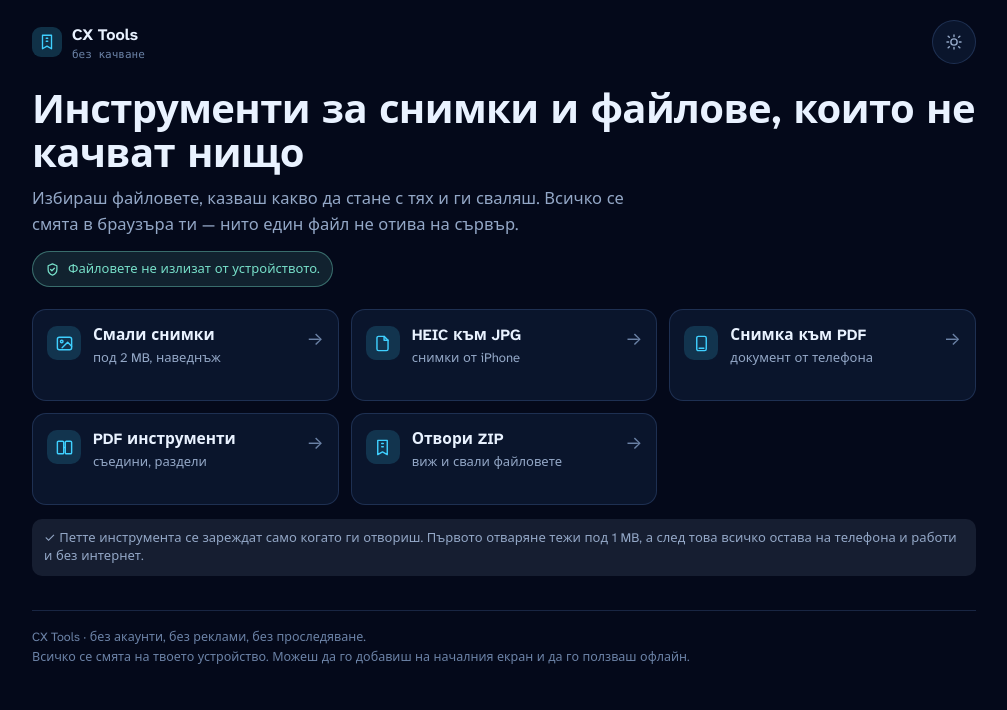
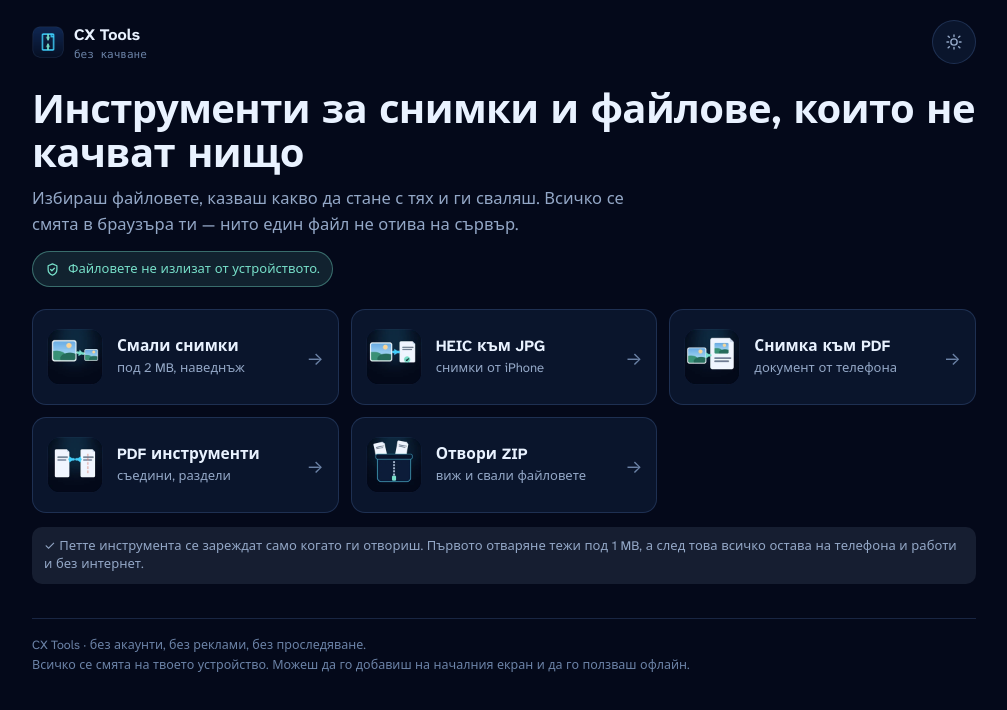
Before and after one commit to cepreu5/cx-apps-home, a plain HTML site: page cx-tools/index.html in a window 1280 px wide. Shown: the whole page, without its empty margins (136-1143 px from the left). Drawn offline with Linux system fonts and the light colour scheme.

Commit message:
CX Tools: real pictures on the five tiles and a proper logo, plus the missing moon icon in the mode switch

```diff
--- a/cx-tools/assets/css/app.css
+++ b/cx-tools/assets/css/app.css
@@ -113,12 +113,9 @@ a { color: var(--app-accent); }
   min-height: 44px;
 }
 .brand .mark {
-  width: 30px; height: 30px; border-radius: 9px; flex: none;
-  display: grid; place-items: center;
-  background: color-mix(in srgb, var(--app-accent) 20%, transparent);
-  color: var(--app-accent);
+  width: 32px; height: 32px; border-radius: 10px; flex: none; display: block;
 }
-.brand .mark svg { width: 18px; height: 18px; }
+.brand .mark img { width: 32px; height: 32px; display: block; }
 .brand small { display: block; font: 400 11px/1.2 var(--app-mono); color: var(--app-subtle); }
 
 .modebtn {
@@ -155,8 +152,8 @@ html[data-app-mode='light'] .modebtn .ic-moon { display: block; }
 @media (min-width: 920px) { .tiles { grid-template-columns: repeat(3, 1fr); } }
 
 .tile {
-  display: flex; align-items: flex-start; gap: 12px;
-  padding: 16px 14px; min-height: 92px;
+  display: flex; align-items: center; gap: 14px;
+  padding: 16px 14px; min-height: 96px;
   border: 1px solid var(--app-border); border-radius: var(--app-radius);
   background: var(--app-surface); color: var(--app-text); text-decoration: none;
   transition: border-color 0.15s, background 0.15s;
@@ -166,12 +163,10 @@ html[data-app-mode='light'] .modebtn .ic-moon { display: block; }
   background: color-mix(in srgb, var(--app-accent) 6%, var(--app-surface));
 }
 .tile .ic {
-  width: 34px; height: 34px; border-radius: 10px; flex: none;
-  display: grid; place-items: center;
-  background: color-mix(in srgb, var(--app-accent) 16%, transparent);
-  color: var(--app-accent);
+  width: 56px; height: 56px; border-radius: 14px; flex: none;
+  display: block; overflow: hidden;
 }
-.tile .ic svg { width: 19px; height: 19px; }
+.tile .ic img { width: 56px; height: 56px; display: block; }
 .tile b { display: block; font-size: 15.5px; line-height: 1.25; }
 .tile small { display: block; color: var(--app-muted); font-size: 13px; line-height: 1.4; margin-top: 3px; }
 .tile .go { margin-left: auto; color: var(--app-subtle); font-size: 18px; line-height: 1; padding-top: 4px; }
--- a/cx-tools/index.html
+++ b/cx-tools/index.html
@@ -20,7 +20,7 @@
 <div class="wrap">
   <header class="bar">
     <a class="brand" href="./">
-      <span class="mark" aria-hidden="true"><svg viewBox="0 0 24 24" fill="none" stroke="currentColor" stroke-width="1.8" stroke-linecap="round" stroke-linejoin="round"><path d="M6 3h12v18l-6-3.5L6 21z"/><path d="M11 7h2M11 11h2"/></svg></span>
+      <span class="mark"><img src="./icons/logo-144.png" alt="" width="32" height="32" decoding="async"></span>
       <span>CX Tools<small>без качване</small></span>
     </a>
     <button class="modebtn" type="button" data-mode-toggle aria-label="Светъл режим">
@@ -35,27 +35,27 @@
     </div>
     <nav class="tiles" aria-label="Инструменти">
       <a class="tile" href="./smali-snimki/">
-        <span class="ic" aria-hidden="true"><svg viewBox="0 0 24 24" fill="none" stroke="currentColor" stroke-width="1.8" stroke-linecap="round" stroke-linejoin="round"><rect x="3" y="4" width="18" height="16" rx="2.5"/><circle cx="8.5" cy="9.5" r="1.6"/><path d="M21 15.5l-5-5-7 7"/></svg></span>
+        <span class="ic"><img class="pic" src="./assets/img/tile-shrink.webp" alt="" width="56" height="56" decoding="async"></span>
         <span><b>Смали снимки</b><small>под 2 MB, наведнъж</small></span>
         <span class="go" aria-hidden="true">→</span>
       </a>
       <a class="tile" href="./heic-kam-jpg/">
-        <span class="ic" aria-hidden="true"><svg viewBox="0 0 24 24" fill="none" stroke="currentColor" stroke-width="1.8" stroke-linecap="round" stroke-linejoin="round"><path d="M14 3H7a2 2 0 0 0-2 2v14a2 2 0 0 0 2 2h10a2 2 0 0 0 2-2V8z"/><path d="M14 3v5h5"/></svg></span>
+        <span class="ic"><img class="pic" src="./assets/img/tile-heic.webp" alt="" width="56" height="56" decoding="async"></span>
         <span><b>HEIC към JPG</b><small>снимки от iPhone</small></span>
         <span class="go" aria-hidden="true">→</span>
       </a>
       <a class="tile" href="./snimka-kam-pdf/">
-        <span class="ic" aria-hidden="true"><svg viewBox="0 0 24 24" fill="none" stroke="currentColor" stroke-width="1.8" stroke-linecap="round" stroke-linejoin="round"><rect x="6" y="3" width="12" height="18" rx="2"/><path d="M9 18h6"/></svg></span>
+        <span class="ic"><img class="pic" src="./assets/img/tile-pdf.webp" alt="" width="56" height="56" decoding="async"></span>
         <span><b>Снимка към PDF</b><small>документ от телефона</small></span>
         <span class="go" aria-hidden="true">→</span>
       </a>
       <a class="tile" href="./pdf-instrumenti/">
-        <span class="ic" aria-hidden="true"><svg viewBox="0 0 24 24" fill="none" stroke="currentColor" stroke-width="1.8" stroke-linecap="round" stroke-linejoin="round"><rect x="3" y="4" width="8" height="16" rx="1.5"/><rect x="13" y="4" width="8" height="16" rx="1.5"/><path d="M11 12h2"/></svg></span>
+        <span class="ic"><img class="pic" src="./assets/img/tile-tools.webp" alt="" width="56" height="56" decoding="async"></span>
         <span><b>PDF инструменти</b><small>съедини, раздели</small></span>
         <span class="go" aria-hidden="true">→</span>
       </a>
       <a class="tile" href="./zip/">
-        <span class="ic" aria-hidden="true"><svg viewBox="0 0 24 24" fill="none" stroke="currentColor" stroke-width="1.8" stroke-linecap="round" stroke-linejoin="round"><path d="M6 3h12v18l-6-3.5L6 21z"/><path d="M11 7h2M11 11h2"/></svg></span>
+        <span class="ic"><img class="pic" src="./assets/img/tile-zip.webp" alt="" width="56" height="56" decoding="async"></span>
         <span><b>Отвори ZIP</b><small>виж и свали файловете</small></span>
         <span class="go" aria-hidden="true">→</span>
       </a>
```
Also changed, not shown: cx-tools/heic-kam-jpg/index.html (+1 -1 lines), cx-tools/pdf-instrumenti/index.html (+1 -1 lines), cx-tools/smali-snimki/index.html (+1 -1 lines), cx-tools/snimka-kam-pdf/index.html (+1 -1 lines), cx-tools/sw.js (+7 -1 lines), cx-tools/zip/index.html (+1 -1 lines), cx-tools/assets/img/tile-heic.webp (added), cx-tools/assets/img/tile-pdf.webp (added), cx-tools/assets/img/tile-shrink.webp (added), cx-tools/assets/img/tile-tools.webp (added), cx-tools/assets/img/tile-zip.webp (added), cx-tools/icons/favicon-32.png, cx-tools/icons/icon-192.png, cx-tools/icons/icon-512.png, 4 more files.
